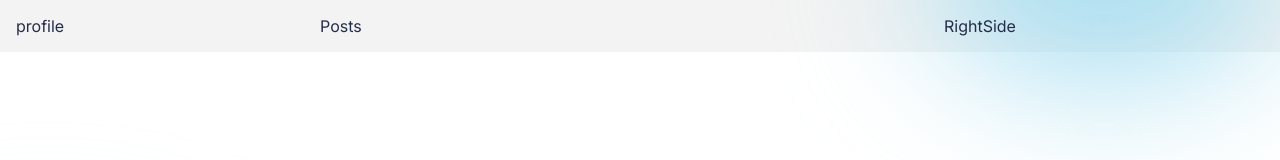
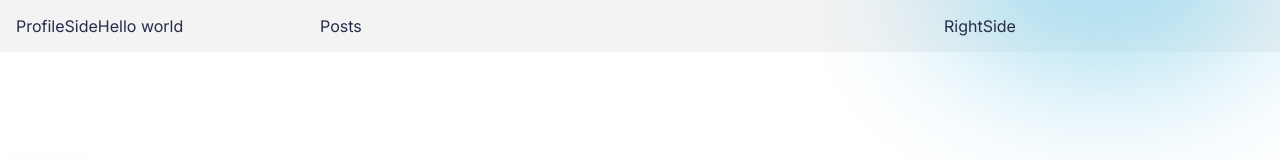
Before and after one commit to shakhawatsalam/socialmedia-fb, a React (Create React App) app: page / in a window 1280 px wide. Shown: the top 160 px of the page. Built offline with nearby package versions, Linux system fonts and the light colour scheme.

Commit message:
working on profile side

```diff
--- a/src/components/profileSide/ProfileSide.jsx
+++ b/src/components/profileSide/ProfileSide.jsx
@@ -0,0 +1,11 @@
+import React from 'react';
+
+const ProfileSide = () => {
+    return (
+        <div className='ProfileSide'>
+            ProfileSideHello world
+        </div>
+    );
+};
+
+export default ProfileSide;
--- a/src/pages/home/Home.jsx
+++ b/src/pages/home/Home.jsx
@@ -1,10 +1,11 @@
 import React from 'react';
+import ProfileSide from '../../components/profileSide/ProfileSide';
 import './Home.css'
 
 const Home = () => {
     return (
         <div className='Home'>
-            <div className='profileSide'>profile</div>
+            <ProfileSide/>
             <div className='postSide'>Posts</div>
             <div className='RightSide'>RightSide</div>
         </div>
```
